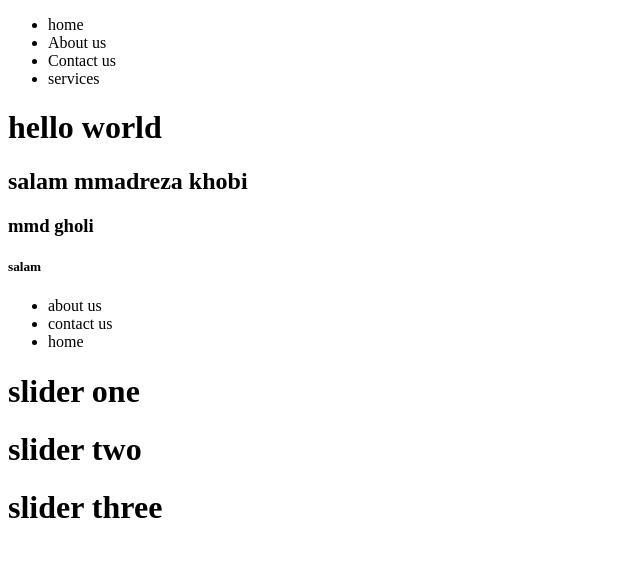
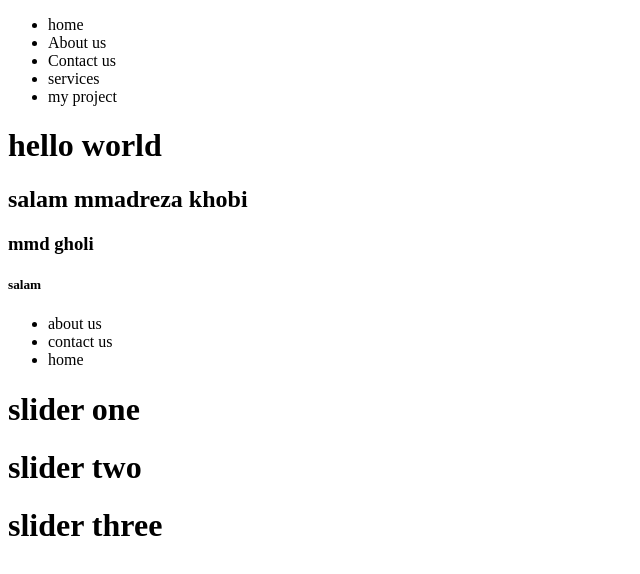
Before and after one commit to arianSefatDeveloper/github-test, a plain HTML site: page index.html in a window 1280 px wide. Shown: the whole page, without its empty margins (0-640 px from the left). Drawn offline with Linux system fonts and the light colour scheme.

Commit message:
added myproject to navbar

```diff
--- a/index.html
+++ b/index.html
@@ -13,6 +13,7 @@
             <li>About us</li>
             <li>Contact us </li>
             <li>services</li>
+            <li>my project</li>
         </ul>
     </div>
     <h1>hello world </h1>
```
